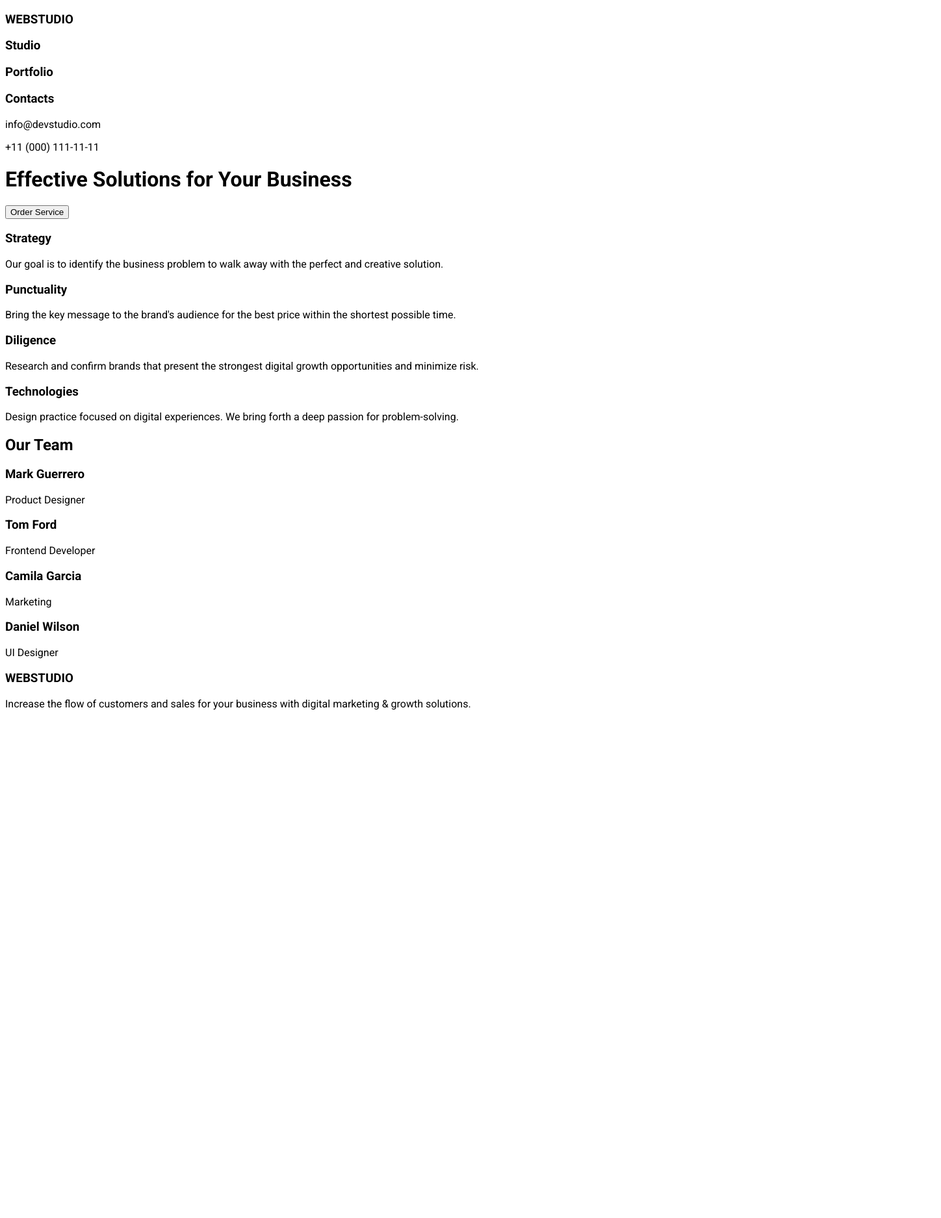
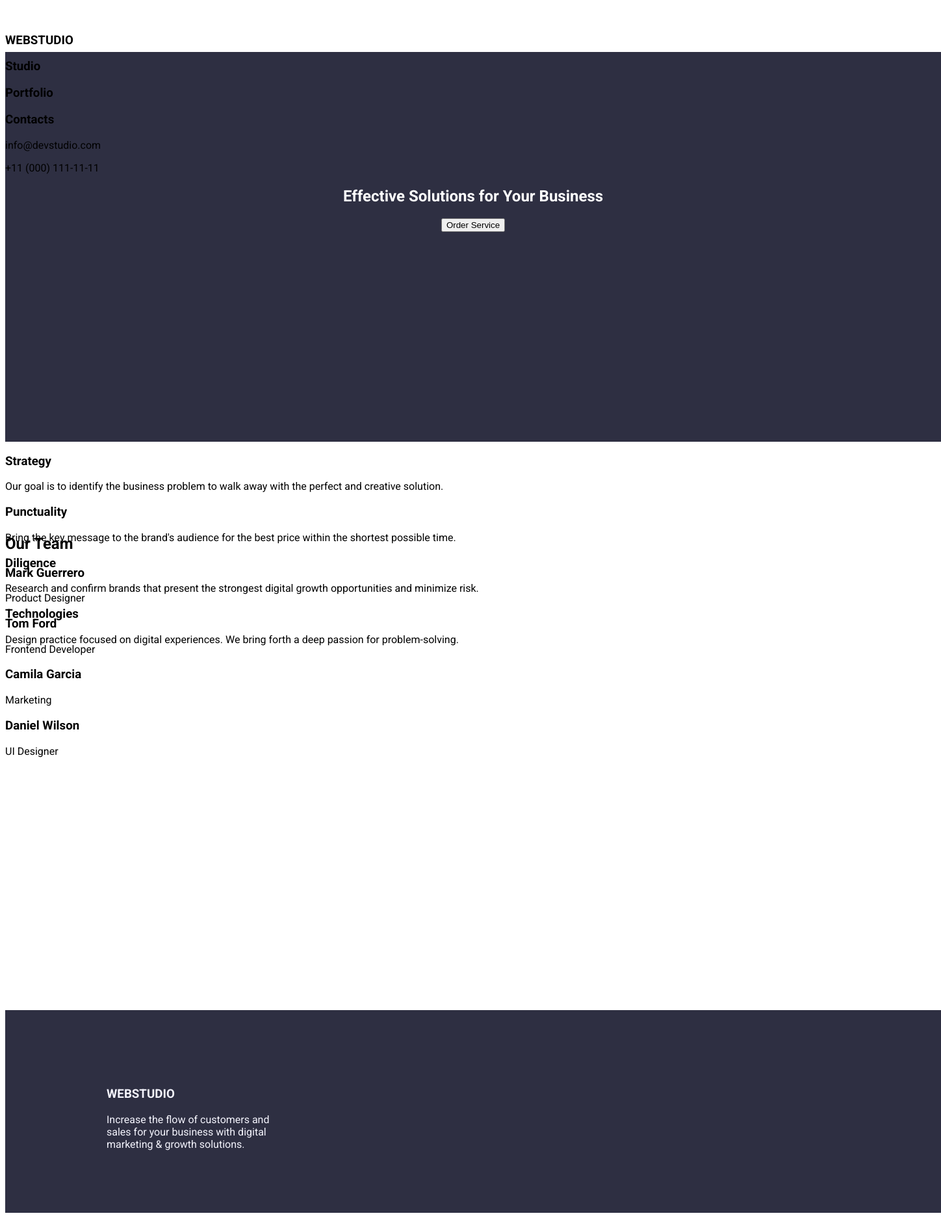
Before and after one commit to Yuriy-Nabasov/goit-markup-hw-01, a plain HTML site: page index.html in a window 1280 px wide. Shown: the whole page at 65% size, 1448 px wide, since content can reach past the window. Before the commit the page ends 1109 px from the top, so only its background shows below. Drawn offline with Linux system fonts and the light colour scheme.

Commit message:
create-continue

```diff
--- a/css/styles.css
+++ b/css/styles.css
@@ -2,74 +2,56 @@ body {
   font-family: "Roboto", sans-serif;
 }
 
-.roboto-thin {
-  font-family: "Roboto", sans-serif;
-  font-weight: 100;
-  font-style: normal;
+.top-line {
+  width: 1440px;
+  height: 72px;
 }
 
-.roboto-light {
-  font-family: "Roboto", sans-serif;
-  font-weight: 300;
-  font-style: normal;
+.top-line-conteiner {
+  height: 24px;
+  padding-top: 24px;
+  padding-bottom: 24px;
 }
 
-.roboto-regular {
-  font-family: "Roboto", sans-serif;
-  font-weight: 400;
-  font-style: normal;
+.hero-image {
+  width: 1440px;
+  height: 600px;
+  background: #2e2f42;
 }
 
-.roboto-medium {
-  font-family: "Roboto", sans-serif;
-  font-weight: 500;
-  font-style: normal;
+.hero-image-container {
+  width: 496px;
+  height: 120px;
+  text-align: center;
+  color: #fff;
+  padding-top: 188px;
+  padding-bottom: 292px;
+  padding-left: 472px;
+  padding-right: 472px;
 }
 
-.roboto-bold {
-  font-family: "Roboto", sans-serif;
-  font-weight: 700;
-  font-style: normal;
+.section-1 {
+  width: 1128px;
+  height: 104px;
 }
 
-.roboto-black {
-  font-family: "Roboto", sans-serif;
-  font-weight: 900;
-  font-style: normal;
+.section-2 {
+  width: 1440px;
+  height: 732px;
 }
 
-.roboto-thin-italic {
-  font-family: "Roboto", sans-serif;
-  font-weight: 100;
-  font-style: italic;
+.footer {
+  width: 1440px;
+  height: 312px;
+  background: #2e2f42;
 }
 
-.roboto-light-italic {
-  font-family: "Roboto", sans-serif;
-  font-weight: 300;
-  font-style: italic;
+.footer-container {
+  width: 264px;
+  height: 112px;
+  color: #f4f4fd;
+  padding-top: 100px;
+  padding-bottom: 100px;
+  padding-left: 156px;
+  padding-right: 1020px;
 }
-
-.roboto-regular-italic {
-  font-family: "Roboto", sans-serif;
-  font-weight: 400;
-  font-style: italic;
-}
-
-.roboto-medium-italic {
-  font-family: "Roboto", sans-serif;
-  font-weight: 500;
-  font-style: italic;
-}
-
-.roboto-bold-italic {
-  font-family: "Roboto", sans-serif;
-  font-weight: 700;
-  font-style: italic;
-}
-
-.roboto-black-italic {
-  font-family: "Roboto", sans-serif;
-  font-weight: 900;
-  font-style: italic;
-}
--- a/index.html
+++ b/index.html
@@ -14,7 +14,8 @@
   </head>
   <body>
     <!--top-line-fixed-->
-    <div>
+    <section class="top-line">
+      <div class="top-line-conteiner">
         <h3>WEBSTUDIO</h3>
         <h3>Studio</h3>
         <h3>Portfolio</h3>
@@ -22,12 +23,16 @@
         <p>info@devstudio.com</p>
         <p>+11 (000) 111-11-11</p>
       </div>
+    </section>
     <!--hero-image-scrolls-->
-    <div>
+    <section class="hero-image">
+      <div class="hero-image-container">
         <h1>Effective Solutions for Your Business</h1>
         <button>Order Service</button>
       </div>
+    </section>
     <!--section-1-scrolls-->
+    <section class="section-1">
       <div>
         <h3>Strategy</h3>
         <p>
@@ -36,8 +41,8 @@
         </p>
         <h3>Punctuality</h3>
         <p>
-        Bring the key message to the brand's audience for the best price within
-        the shortest possible time.
+          Bring the key message to the brand's audience for the best price
+          within the shortest possible time.
         </p>
         <h3>Diligence</h3>
         <p>
@@ -50,7 +55,9 @@
           passion for problem-solving.
         </p>
       </div>
+    </section>
     <!--section-2-scrolls-->
+    <section class="section-2">
       <div>
         <h2>Our Team</h2>
         <h3>Mark Guerrero</h3>
@@ -62,13 +69,16 @@
         <h3>Daniel Wilson</h3>
         <p>UI Designer</p>
       </div>
+    </section>
     <!--footer-scrolls-->
-    <div>
+    <section class="footer">
+      <div class="footer-container">
         <h3>WEBSTUDIO</h3>
         <p>
-        Increase the flow of customers and sales for your business with digital
-        marketing & growth solutions.
+          Increase the flow of customers and sales for your business with
+          digital marketing & growth solutions.
         </p>
       </div>
+    </section>
   </body>
 </html>
```
Lines whose indentation alone changed are shown as unchanged.
